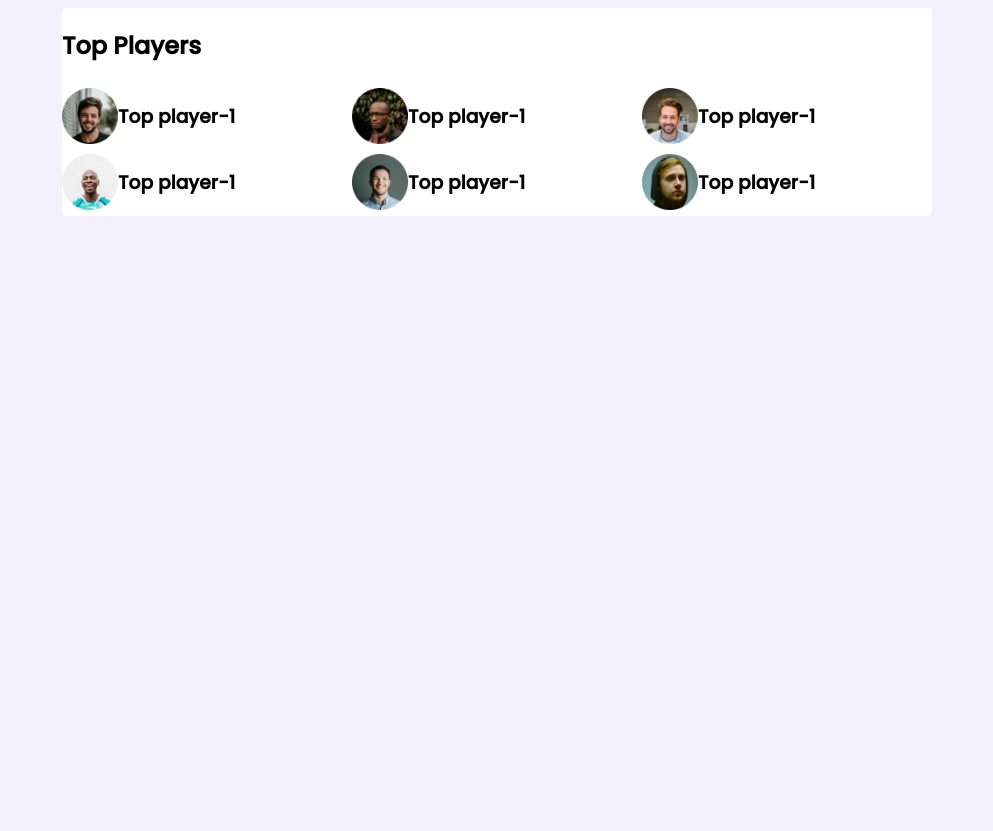
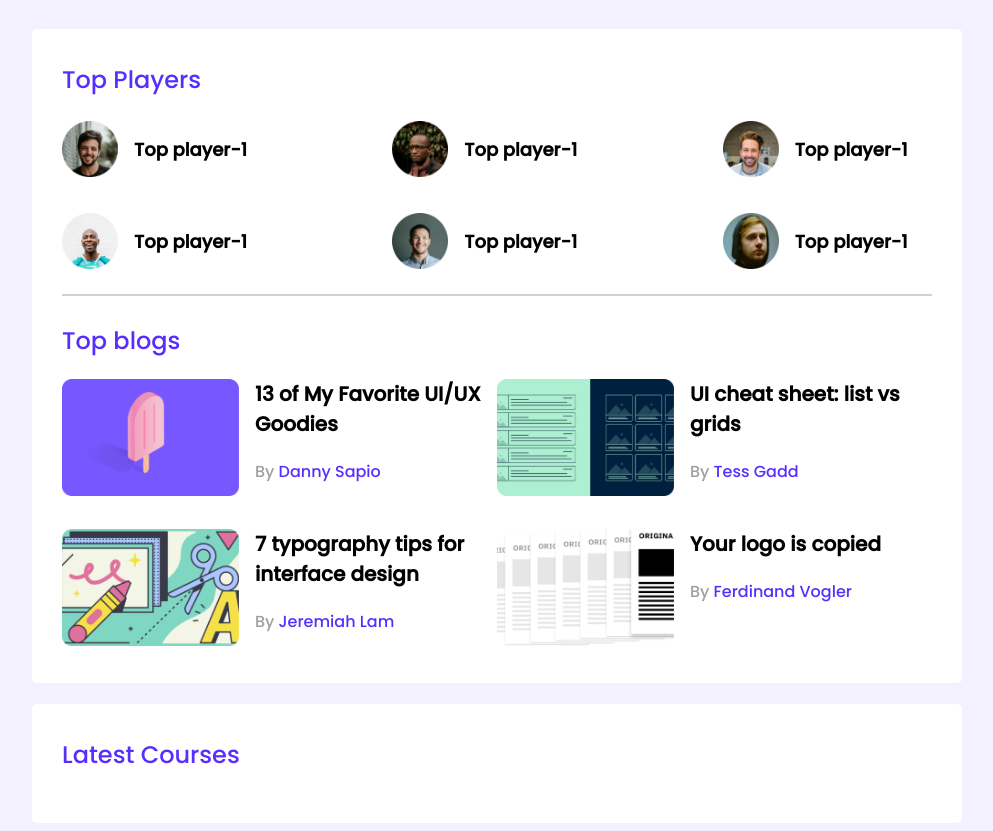
Before and after one commit to MIRJAKARIYA/module-9-leader_board-, a plain HTML site: page index.html in a window 1280 px wide. Shown: the whole page, without its empty margins (143-1136 px from the left). Before the commit the page ends 800 px from the top, so only its background shows below. Drawn offline with Linux system fonts and the light colour scheme.

Commit message:
latest courses added

```diff
--- a/index.html
+++ b/index.html
@@ -18,41 +18,95 @@
         <!-- top players -->
         <section class="container">
             <div class="top-players">
-                <h2>Top Players</h2>
+                <h2 class="section-title">Top Players</h2>
                 <div class="players">
                     <div class="player">
                         <img src="images/players/player-1.png" alt="">
-                        <h3>Top player-1</h3>
+                        <h3 class="player_name">Top player-1</h3>
                     </div>
 
                     <div class="player">
                         <img src="images/players/player-2.png" alt="">
-                        <h3>Top player-1</h3>
+                        <h3 class="player_name">Top player-1</h3>
                     </div>
 
                     <div class="player">
                         <img src="images/players/player-3.png" alt="">
-                        <h3>Top player-1</h3>
+                        <h3 class="player_name">Top player-1</h3>
                     </div>
 
                     <div class="player">
                         <img src="images/players/player-4.png" alt="">
-                        <h3>Top player-1</h3>
+                        <h3 class="player_name">Top player-1</h3>
                     </div>
 
                     <div class="player">
                         <img src="images/players/player-5.png" alt="">
-                        <h3>Top player-1</h3>
+                        <h3 class="player_name">Top player-1</h3>
                     </div>
 
                     <div class="player">
                         <img src="images/players/player-6.png" alt="">
-                        <h3>Top player-1</h3>
+                        <h3 class="player_name">Top player-1</h3>
                     </div>
+                </div>
+            </div>
+            <hr>
+            <div class="top-blogs">
+                <h2 class="section-title">Top blogs</h2>
+                <div class="blogs">
+                    <article class="blog">
+                        <div class="thumbnail">
+                            <img src="/images/blogs/blog-1.png">
+                        </div>
+                        <div class="blog-info">
+                            <h3 class="blog-title">13 of My Favorite UI/UX Goodies</h3>
+                            <p class="blog-author">By <a href="#">Danny Sapio</a></p>
+                        </div>
+                    </article>
+                    <article class="blog">
+                        <div class="thumbnail">
+                            <img src="/images/blogs/blog-2.png">
+                        </div>
+                        <div class="blog-info">
+                            <h3 class="blog-title">UI cheat sheet:
+                                list vs grids</h3>
+                            <p class="blog-author">By <a href="#">Tess Gadd</a></p>
+                        </div>
+                    </article>
+                    <article class="blog">
+                        <div class="thumbnail">
+                            <img src="/images/blogs/blog-3.png">
+                        </div>
+                        <div class="blog-info">
+                            <h3 class="blog-title">7 typography tips
+                                for interface design</h3>
+                            <p class="blog-author">By <a href="#">Jeremiah Lam</a></p>
+                        </div>
+                    </article>
+                    <article class="blog">
+                        <div class="thumbnail">
+                            <img src="/images/blogs/blog-4.png">
+                        </div>
+                        <div class="blog-info">
+                            <h3 class="blog-title">Your logo is
+                                copied</h3>
+                            <p class="blog-author">By <a href="#">Ferdinand Vogler</a></p>
+                        </div>
+                    </article>
                 </div>
             </div>
         </section>
         <!-- top players end -->
+
+
+
+
+        <!-- latest courses start -->
+        <section class="container">
+            <h2 class="section-title">Latest Courses</h2>
+        </section>
+        <!-- latest courses end -->
     </main>
 </body>
 </html>
--- a/styles/style.css
+++ b/styles/style.css
@@ -1,24 +1,43 @@
 /* fonts */
 @import url('https://fonts.googleapis.com/css2?family=Poppins:wght@500&display=swap');
 /* common styles or utilities */
+
 body{
     font-family: 'Poppins', sans-serif;
     background-color: #F3F1FF;
 }
 main{
     display: flex;
-    justify-content: center;
+    align-items: center;
+    flex-direction: column;
 }
 .container{
     background-color: #FFFFFF;
     width: 870px;
     border-radius: 5px;
+    padding: 30px;
+    margin-top: 21px;
 }
-/* top players style */
+hr{
+    border: 1px solid #D1D1D1;
+    margin-top: 21px;
+}
+/* top players styles */
+.section-title{
+    color: #562EFF;
+    height: 36px;
+    font-style: normal;
+    font-weight: 500;
+    font-size: 24px;
+    line-height: 36px;
+    margin-top: 3px;
+}
 .players{
     display: grid;
     grid-template-columns: repeat(3,1fr);
     grid-template-rows: repeat(2,1fr);
+    grid-row-gap: 29px;
+    grid-column-gap: 121px;
 }
 div.player{
     display: flex;
@@ -28,3 +47,44 @@ div.player>img{
     width: 56px;
     height: 56px;
 }
+.player_name{
+    margin-left: 16px;
+    font-size: 18px;
+}
+
+
+/*----------------
+top blogs styles
+------------------*/
+.top-blogs{
+    margin-top: 27px;
+}
+.blog{
+    display: flex;
+}
+.blog .thumbnail img{
+    width: 177px;
+    height: 117px;
+
+}
+.blog .blog-info{
+    margin-left: 16px;
+}
+.blog-title{
+    font-size: 20px;
+    margin-top: 0;
+}
+.blog-author{
+    color: #9F9F9F;
+    font-size: 16px;
+}
+.blog-author a{
+    text-decoration: none;
+    font-size: 16px;
+    color: #562EFF;
+}
+div.blogs{
+    display: grid;
+    grid-template-columns: repeat(2,1fr);
+    grid-row-gap: 26px;
+}
```
